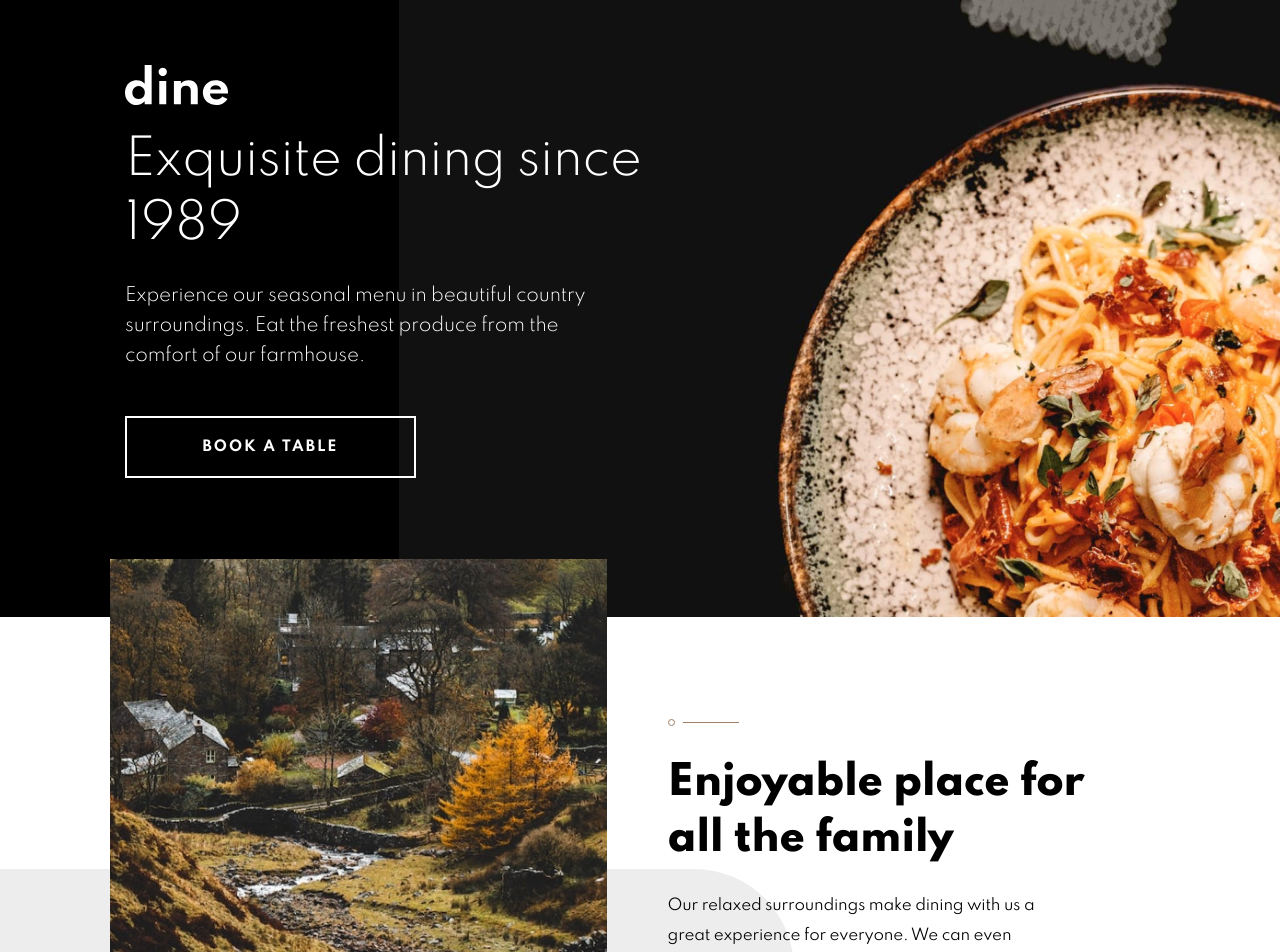
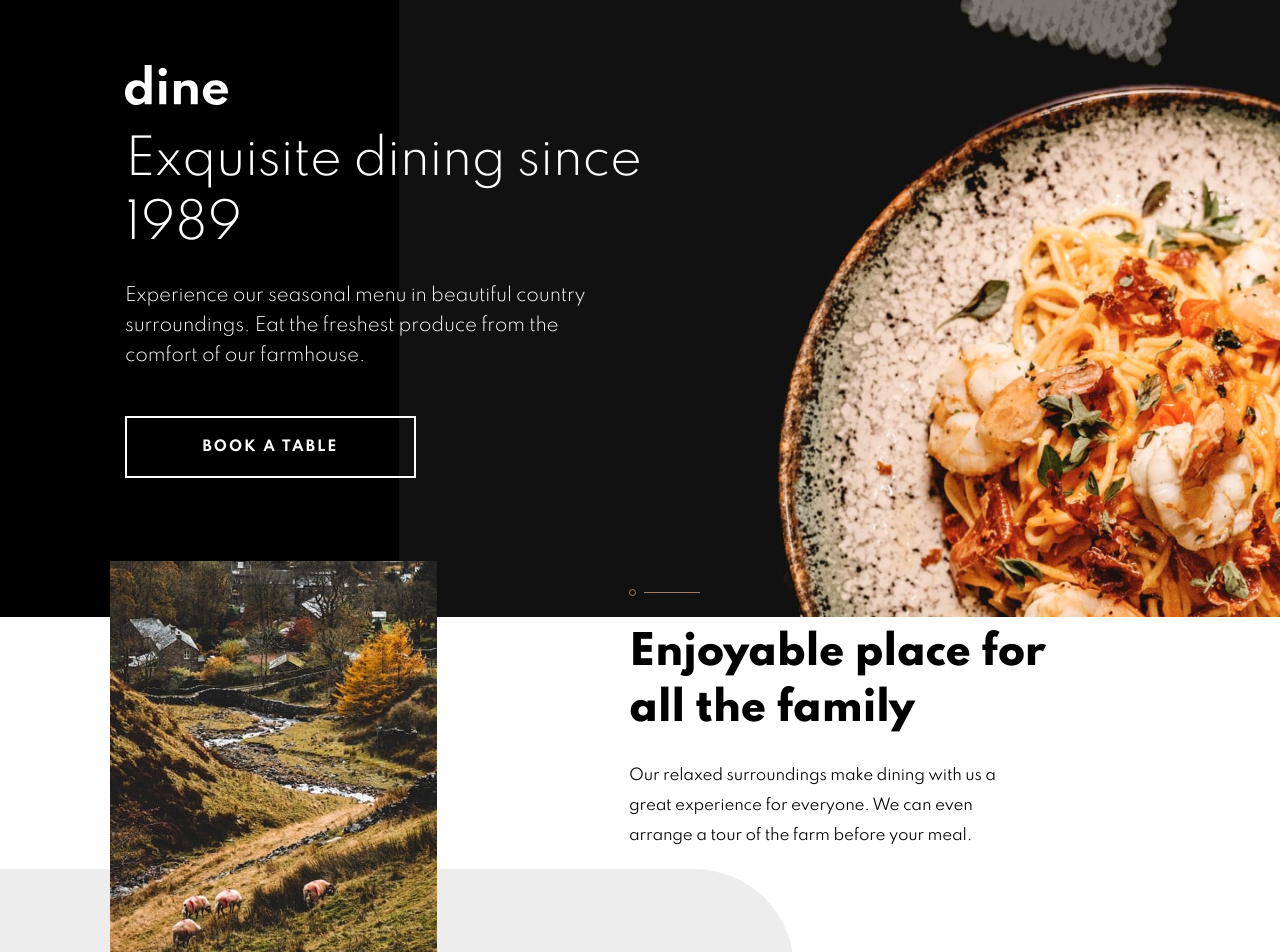
Before and after one commit to ChamuMutezva/dinner-restaurant-website, a React (Create React App) app: page / in a window 1280 px wide. Shown: the top 952 px of the page. Built offline with nearby package versions, Linux system fonts and the light colour scheme.

Commit message:
fix: removing unused and unnecessary srcset

```diff
--- a/src/main/cards.js
+++ b/src/main/cards.js
@@ -18,9 +18,7 @@ const Cards = () => {
     return (
         <section className="cards__section">
 
-            <CardComponent srcSet1={`${enjoyableMobile}`}
-                srcSet2={`${enjoyableTablet}`}
-                srcSet3={`${enjoyableDesktop}`}
+            <CardComponent
                 src={enjoyableMobile}
                 srcSet={`${enjoyableMobile}, ${enjoyableTablet}, ${enjoyableDesktop}`}
                 alt="Enjoy the beautiful surroundings"
```
